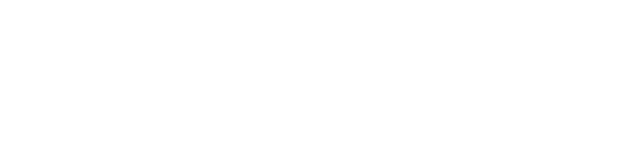
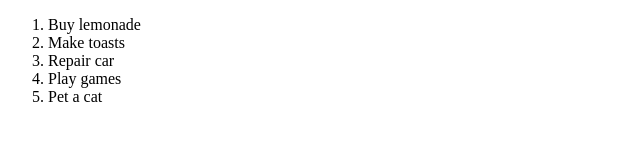
Before and after one commit to AtaiImankanov/jQ, a plain HTML site: page task3.html in a window 1280 px wide. Shown: the whole page, without its empty margins (0-640 px from the left). Drawn offline with Linux system fonts and the light colour scheme.

Commit message:
task3 done

```diff
--- a/task3.html
+++ b/task3.html
@@ -7,11 +7,14 @@
     <title>Document</title>
 </head>
 <body>
-
+    <ol id="todo-list"></ol>
 
     <script src="js/jquery-3.6.1.min.js"></script>
     <script>
-
+    let a= ['Buy lemonade', 'Make toasts', 'Repair car', 'Play games', 'Pet a cat'];
+    for (let index = 0; index < a.length; index++) {
+        $("#todo-list").append('<li class="task">'+a[index] +'</li>',);
+    }
     </script>
 </body>
 </html>
```
